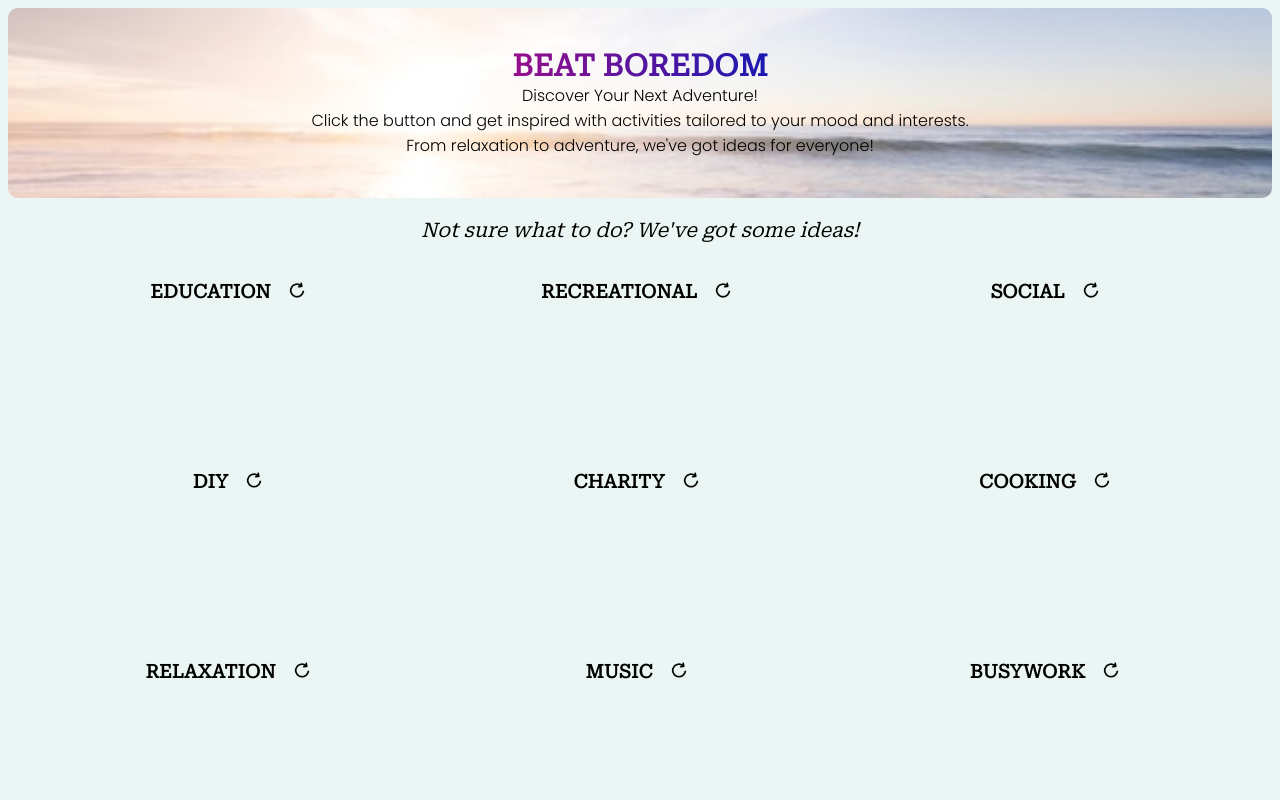
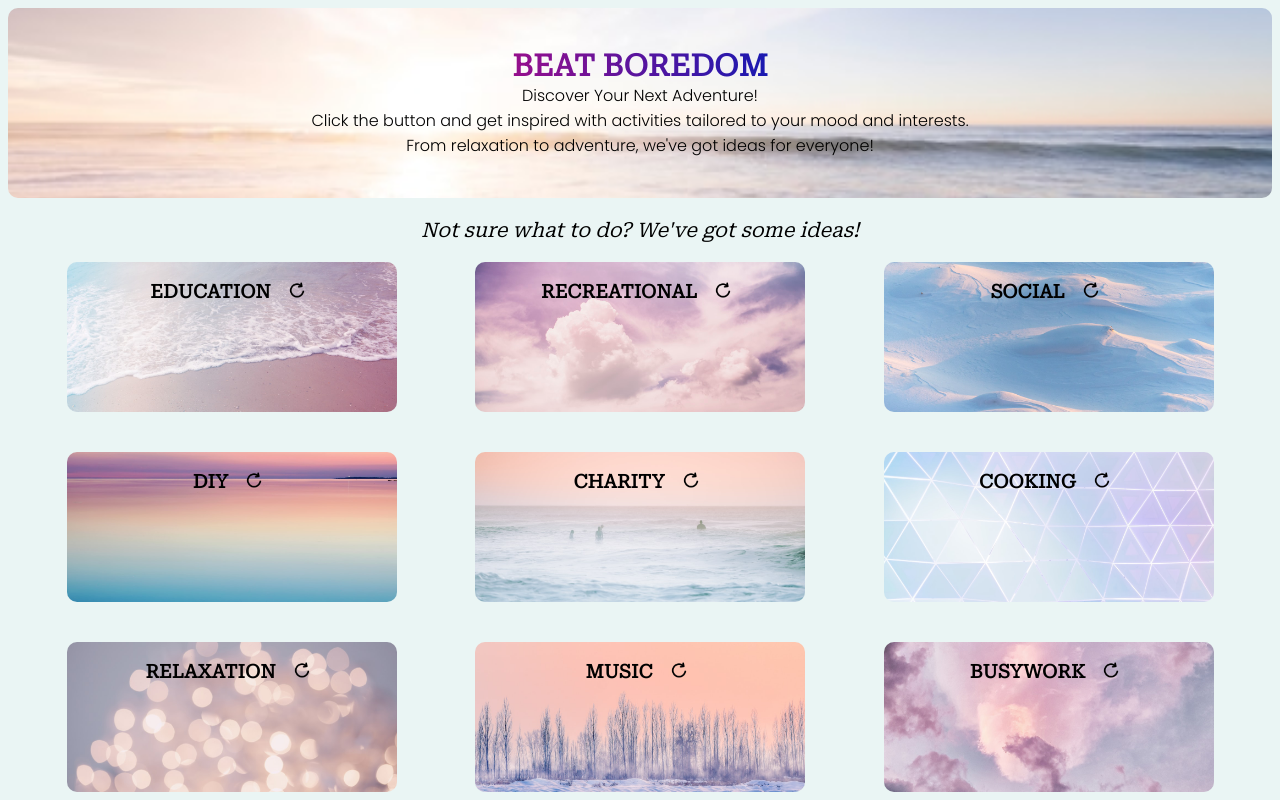
Before and after one commit to OksanaNova/beat-boredom, a React (Vite) app: page / in a window 1280 px wide. Shown: the top 800 px of the page. Built offline with nearby package versions, Linux system fonts and the light colour scheme; no server answers.

Commit message:
App.css changed

```diff
--- a/src/App.css
+++ b/src/App.css
@@ -87,55 +87,55 @@ h2 {
     display: flex;
 }
 
-.number-0 {
+.number-education {
     background: url('./assets/act1.jpeg');
     background-position: center;
     background-size: cover;
 }
 
-.number-1 {
+.number-recreational {
     background: url('./assets/act2.jpeg');
     background-position: center;
     background-size: cover;
 }
 
-.number-2 {
+.number-social {
     background: url('./assets/act3.jpeg');
     background-position: center;
     background-size: cover;
 }
 
-.number-3 {
+.number-diy {
     background: url('./assets/act4.jpeg');
     background-position: center;
     background-size: cover;
 }
 
-.number-4 {
+.number-charity {
     background: url('./assets/act5.jpeg');
     background-position: center;
     background-size: cover;
 }
 
-.number-5 {
+.number-cooking {
     background: url('./assets/act6.jpeg');
     background-position: center;
     background-size: cover;
 }
 
-.number-6 {
+.number-relaxation {
     background: url('./assets/act7.jpeg');
     background-position: center;
     background-size: cover;
 }
 
-.number-7 {
+.number-music {
     background: url('./assets/act8.jpeg');
     background-position: center;
     background-size: cover;
 }
 
-.number-8 {
+.number-busywork {
     background: url('./assets/act9.jpeg');
     background-position: center;
     background-size: cover;
```
